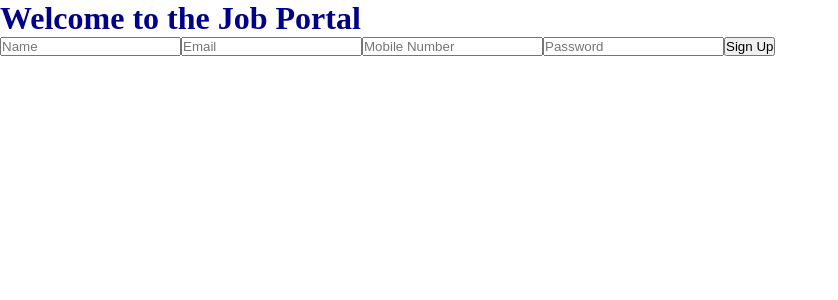
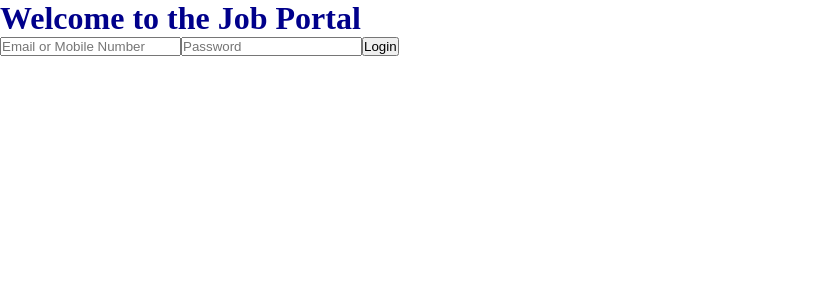
Before and after one commit to kingsleyAwoke/Driving-job-portal, a React (Vite) app in the folder frontEnd/: page / in a window 1280 px wide. Shown: the top 300 px of the page, without its empty margins (0-838 px from the left). Built offline with nearby package versions, Linux system fonts and the light colour scheme.

Commit message:
Otp validation implemented

```diff
--- a/frontEnd/src/App.jsx
+++ b/frontEnd/src/App.jsx
@@ -7,7 +7,7 @@ const App = () => {
     return (
         <div>
             <h1>Welcome to the Job Portal</h1>
-            <Signup />
+            <Login />
         </div>
     );
 };
--- a/frontEnd/src/Components/Login.jsx
+++ b/frontEnd/src/Components/Login.jsx
@@ -8,7 +8,7 @@ const Login = () => {
     const handleSubmit = async (e) => {
         e.preventDefault();
         try {
-            const response = await axios.post('/login', { email_or_mobile, password });
+            const response = await axios.post('http://localhost:5000/login', { email_or_mobile, password });
             localStorage.setItem('token', response.data.token);
             alert('Login successful!');
         } catch (error) {
--- a/frontEnd/src/Components/Signup.jsx
+++ b/frontEnd/src/Components/Signup.jsx
@@ -10,7 +10,7 @@ const Signup = () => {
     const handleSubmit = async (e) => {
         e.preventDefault();
         try {
-            await axios.post('/signup', { name, email, mobile_number, password });
+            await axios.post('http://localhost:5000/signup', { name, email, mobile_number, password });
             alert('Signup successful! Check your email for the OTP.');
         } catch (error) {
             alert('Error during signup');
```
Also changed, not shown: 2 other files (tests, documents, lock files or other folders).
